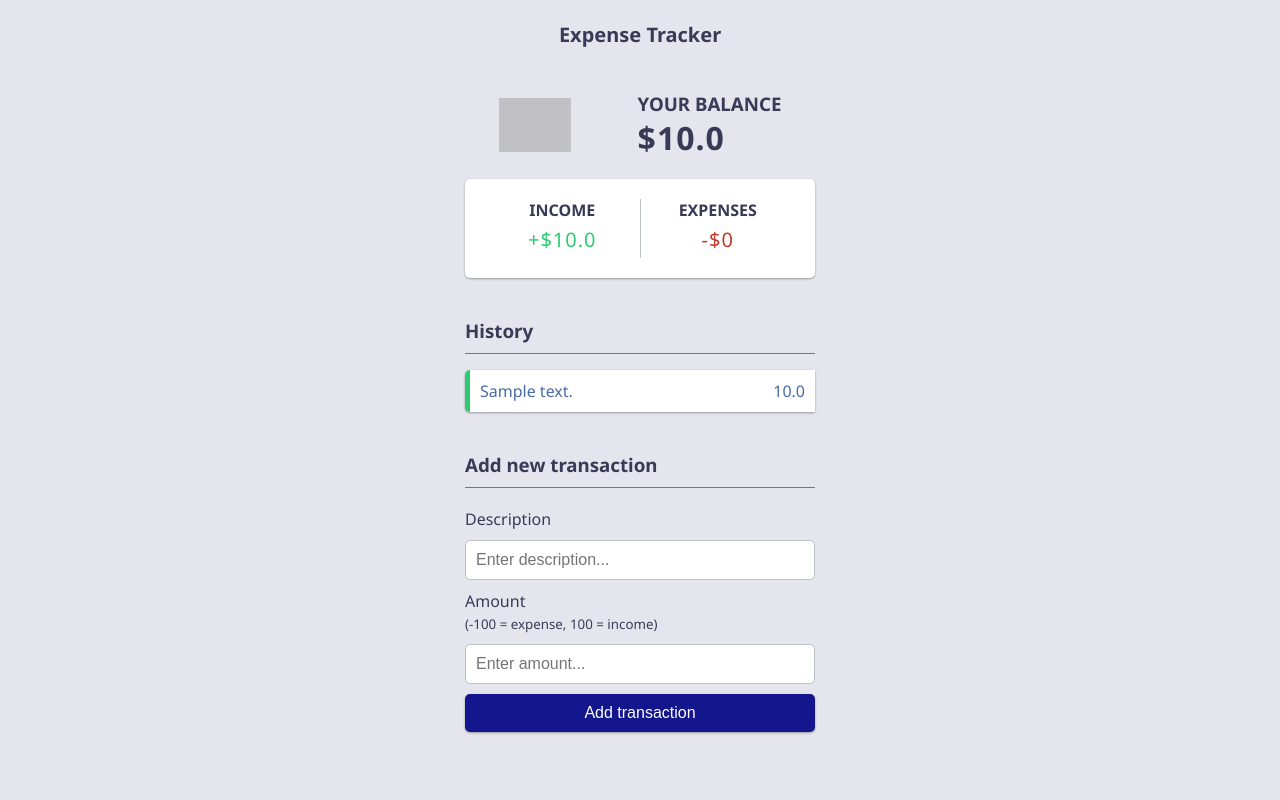
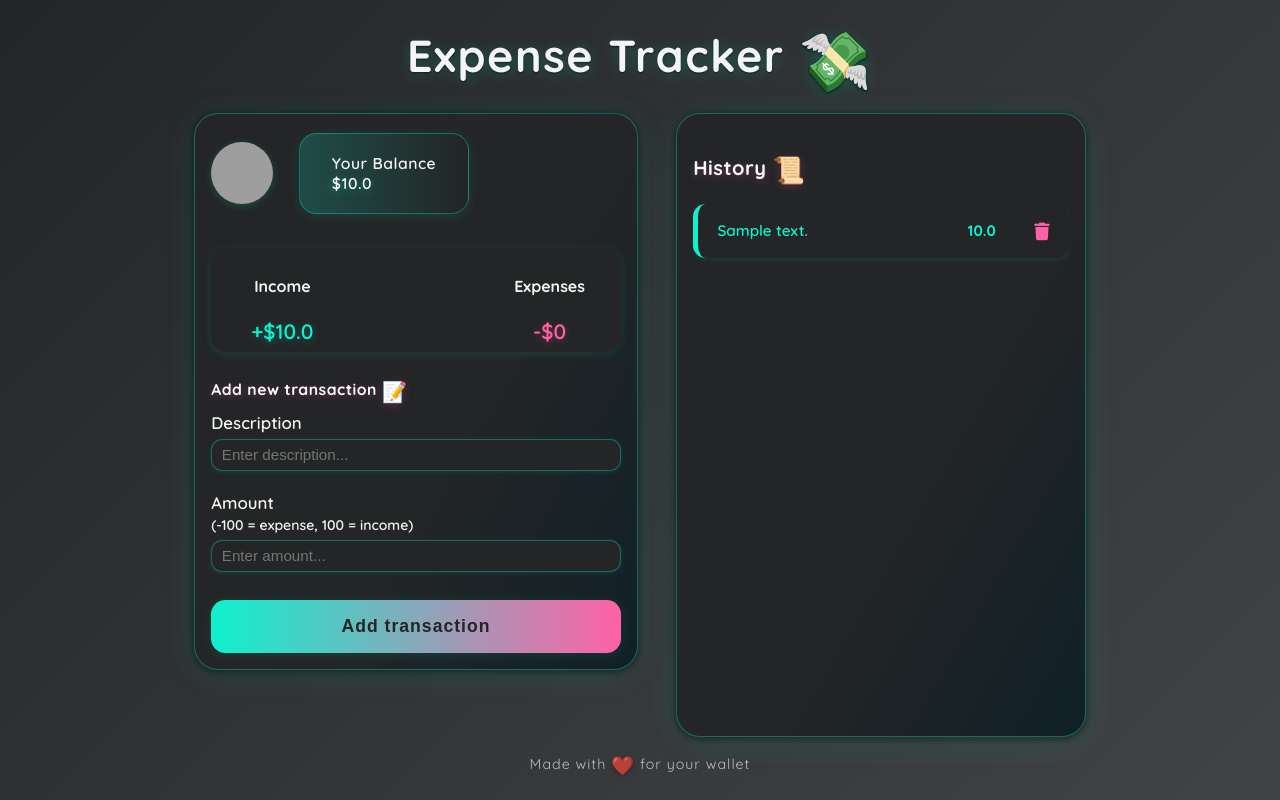
Before and after one commit to dasaikiran/django_expense_tracker, a Django app: page / in a window 1280 px wide. Run offline with Django 5.2, Linux system fonts and the light colour scheme; tables that the repository leaves empty hold one stand-in row (Sample ...); grey boxes are pictures that could not be loaded.

Commit message:
added bg css

```diff
--- a/public/static/css/main.css
+++ b/public/static/css/main.css
@@ -1,233 +1,490 @@
-@import url("https://fonts.googleapis.com/css2?family=Noto+Sans:wght@400;700&display=swap");
+@import url('https://fonts.googleapis.com/css2?family=Quicksand:wght@400;600;700&display=swap');
 
-:root {
-  --main-color: #13168d;
-  --secondary-color: #393a57;
-  --ternary-color: #486ba6;
-  --box-shadow: 0 1px 3px rgba(0, 0, 0, 0.12), 0 1px 2px rgba(0, 0, 0, 0.24);
-  --background-color: #e5e6ed;
-  --background-secondary-color: #fff;
-  --border-color: #80717f;
-  --border-secondary-color: #bcc0cb;
-  --plus-color: #2ecc71;
-  --minus-color: #c0392b;
+/* --- Playful, Colorful Dark Mode Expense Tracker CSS --- */
+
+body {
+  min-height: 100vh;
+  min-width: 100vw;
+  margin: 0;
+  font-family: 'Quicksand', Arial, sans-serif;
+  background: linear-gradient(135deg, #232526 0%, #414345 100%);
+  display: flex;
+  flex-direction: column;
+  align-items: stretch;
+  justify-content: flex-start;
+  overflow-x: hidden;
+  color: #f3f3f3;
 }
 
-* {
-  box-sizing: border-box;
+.main-title {
+  font-size: 2.8rem;
+  font-weight: 700;
+  margin: 3vh 0 2vh 0;
+  color: #f9fafb;
+  letter-spacing: 1.5px;
+  text-align: center;
+  text-shadow: 0 2px 16px #0ff1ce44, 0 1px 2px #000a;
+  opacity: 0.98;
+  transition: color 0.3s;
 }
 
-body {
-  background-color: var(--background-color);
-  color: var(--secondary-color);
-  font-family: "Noto Sans", sans-serif;
+.emoji {
+  font-size: 1.3em;
+  vertical-align: middle;
+  filter: drop-shadow(0 1px 2px #0008);
+}
+
+.main-flex {
+  display: flex;
+  flex-direction: row;
+  gap: 3vw;
+  justify-content: center;
+  align-items: flex-start;
+  width: 100vw;
+  height: 78vh;
+  max-width: 100vw;
+  box-sizing: border-box;
+  padding: 0 2vw;
+}
+
+.container.glass,
+.history-container.glass {
+  background: linear-gradient(120deg, #232526 60%, #0f2027 100%);
+  box-shadow: 0 4px 32px 0 #0ff1ce22, 0 1.5px 8px #000a;
+  border-radius: 1.5rem;
+  border: 1.5px solid #0ff1ce55;
+  min-width: 260px;
+  width: 32vw;
   display: flex;
   flex-direction: column;
-  align-items: center;
-  justify-content: center;
-  min-height: 100vh;
-  margin: 0;
+  justify-content: flex-start;
+  transition: box-shadow 0.3s;
+  padding: 1.2rem 1rem 1rem 1rem;
+  overflow: visible;
+}
+
+.container.glass:hover {
+  box-shadow: 0 8px 40px 0 #0ff1ce55, 0 2px 12px #000c;
+}
+
+.history-container.glass:hover {
+  box-shadow: 0 8px 40px 0 #ff61a655, 0 2px 12px #000c;
 }
 
 .header {
   display: flex;
   align-items: center;
-  justify-content: space-around;
+  gap: 1.1rem;
+  margin-bottom: 1.1rem;
 }
 
-.header img {
-  width: 4.5rem;
-  width: 4.5rem;
-  opacity: 0.5;
+.logo-img {
+  width: 62px;
+  height: 62px;
+  border-radius: 50%;
+  box-shadow: 0 2px 8px #0ff1ce33;
+  background: #232526;
 }
 
 .balance-container {
   display: flex;
   flex-direction: column;
+  align-items: flex-start;
+  background: linear-gradient(90deg, #0ff1ce33 0%, #232526 100%);
+  border-radius: 1.1rem;
+  padding: 1.2rem 2rem;
+  box-shadow: 0 2px 12px #0ff1ce22;
+  margin-left: 0.5rem;
+  position: relative;
+  overflow: hidden;
+  border: 1.5px solid #0ff1ce55;
+  transition: box-shadow 0.3s;
+  animation: balanceFade 1.2s;
 }
 
-.container {
-  margin: 30px auto;
-  width: 350px;
-}
-
-h1 {
-  font-size: 1.25rem;
-}
-
-h2 {
-  font-size: 1.17rem;
+.balance-container h2 {
+  margin: 0;
+  font-size: 0.98rem;
+  color: #f3f3f3;
+  font-weight: 600;
+  letter-spacing: 0.5px;
 }
 
 .balance {
+  font-size: 1.1rem;
+  font-weight: 700;
+  color: #0ff1ce;
   letter-spacing: 1px;
-  margin: 0;
-  font-size: 2rem;
-}
-
-h3 {
-  border-bottom: 1px solid var(--border-color);
-  padding-bottom: 10px;
-  margin: 40px 0 10px;
-}
-
-h2,
-h4 {
-  margin: 0;
-  text-transform: uppercase;
+  text-shadow: 0 2px 8px #0ff1ce55;
+  transition: color 0.4s;
+  margin-top: 0.2rem;
 }
 
 .inc-exp-container {
-  background-color: var(--background-secondary-color);
-  box-shadow: var(--box-shadow);
-  padding: 20px;
   display: flex;
   justify-content: space-between;
-  margin: 20px 0;
-  border-radius: 5px;
+  margin: 1rem 0 0.7rem 0;
+  padding: 0.5rem 0.7rem;
+  background: #232526;
+  border-radius: 1rem;
+  box-shadow: 0 2px 8px #0ff1ce22;
+  gap: 2vw;
 }
 
 .inc-exp-container>div {
-  flex: 1;
   text-align: center;
-}
-
-.inc-exp-container>div:first-of-type {
-  border-right: 1px solid var(--border-secondary-color);
+  min-width: 120px;
 }
 
 .money {
-  font-size: 20px;
-  letter-spacing: 1px;
-  margin: 5px 0;
+  font-size: 1.3rem;
+  font-weight: 600;
+  margin: 0.5rem 0 0 0;
+  transition: color 0.4s;
 }
 
 .money.plus {
-  color: var(--plus-color);
+  color: #0ff1ce;
+  text-shadow: 0 2px 8px #0ff1ce55;
 }
 
 .money.minus {
-  color: var(--minus-color);
+  color: #ff61a6;
+  text-shadow: 0 2px 8px #ff61a655;
 }
 
-label {
-  display: inline-block;
-  margin: 10px 0;
+.add-title,
+.history-title {
+  color: #f9fafb;
+  font-size: 0.98rem;
+  font-weight: 700;
+  margin-bottom: 0.5rem;
+  letter-spacing: 0.5px;
+  text-shadow: 0 2px 8px #ff61a655;
 }
 
-input[type="text"],
-input[type="number"] {
-  border: 1px solid var(--border-secondary-color);
-  border-radius: 5px;
-  display: block;
-  font-size: 16px;
-  padding: 10px;
-  width: 100%;
+.form-control {
+  margin-bottom: 1.3rem;
+  display: flex;
+  flex-direction: column;
+}
+
+.form-control label {
+  font-size: 1.05rem;
+  color: #f3f3f3;
+  margin-bottom: 0.4rem;
+  font-weight: 600;
+}
+
+.form-control input {
+  padding: 0.4rem 0.6rem;
+  border-radius: 0.7rem;
+  border: 1.5px solid #0ff1ce55;
+  background: #232526;
+  color: #f3f3f3;
+  font-size: 0.95rem;
+  box-shadow: 0 1px 4px #0ff1ce22;
+  outline: none;
+  transition: box-shadow 0.3s, background 0.3s, border 0.2s;
+}
+
+.form-control input:focus {
+  background: #232526;
+  border: 1.5px solid #ff61a6;
+  box-shadow: 0 2px 12px #ff61a655;
 }
 
 .btn {
+  width: 100%;
+  padding: 1rem 0;
+  background: linear-gradient(90deg, #0ff1ce 0%, #ff61a6 100%);
+  color: #232526;
+  font-size: 1.1rem;
+  font-weight: 700;
+  border: none;
+  border-radius: 0.9rem;
+  box-shadow: 0 2px 12px #0ff1ce22;
   cursor: pointer;
-  background-color: var(--main-color);
-  box-shadow: var(--box-shadow);
-  color: var(--background-secondary-color);
-  border: 0;
-  display: block;
-  font-size: 16px;
-  margin: 10px 0 30px;
-  padding: 10px;
-  width: 100%;
-  border-radius: 5px;
+  transition: background 0.3s, transform 0.2s, color 0.2s;
+  margin-top: 0.5rem;
+  letter-spacing: 1px;
+}
+
+.btn:hover {
+  background: linear-gradient(90deg, #ff61a6 0%, #0ff1ce 100%);
+  color: #fff;
+  transform: translateY(-2px) scale(1.04);
+}
+
+.notification-container {
+  display: none;
+  position: fixed;
+  top: 2rem;
+  right: 2rem;
+  background: #ff61a6;
+  color: #fff;
+  padding: 1.1rem 2rem;
+  border-radius: 1rem;
+  box-shadow: 0 2px 16px #ff61a655;
+  z-index: 1000;
+  font-size: 1.05rem;
+  align-items: center;
+  gap: 1rem;
+  animation: fadeInRight 0.7s;
+}
+
+.notification-container.show {
+  display: flex;
+}
+
+#remove {
+  background: none;
+  border: none;
+  color: #fff;
+  font-size: 1.2rem;
+  margin-left: 1rem;
+  cursor: pointer;
+  transition: color 0.2s;
+}
+
+#remove:hover {
+  color: #0ff1ce;
+}
+
+.history-container {
+  margin-top: 0;
+  min-width: 320px;
+  width: 28vw;
+  height: 100%;
+  box-sizing: border-box;
+  display: flex;
+  flex-direction: column;
+}
+
+.history-title {
+  color: #f9fafb;
+  font-size: 1.25rem;
+  font-weight: 700;
+  margin-bottom: 1.1rem;
+  letter-spacing: 0.5px;
+  text-shadow: 0 2px 8px #ff61a655;
 }
 
 .list {
-  list-style-type: none;
+  list-style: none;
   padding: 0;
-  margin-bottom: 40px;
+  margin: 0;
+  flex: 1 1 auto;
+  min-height: 0;
+  max-height: 60vh;
+  overflow-y: auto;
+  scrollbar-width: thin;
+  scrollbar-color: #0ff1ce #232526;
+  background: transparent;
+}
+
+.list::-webkit-scrollbar {
+  width: 8px;
+}
+
+.list::-webkit-scrollbar-thumb {
+  background: #0ff1ce;
+  border-radius: 8px;
 }
 
 .list li {
-  background-color: var(--background-secondary-color);
-  box-shadow: var(--box-shadow);
-  color: var(--ternary-color);
+  background: #232526;
+  border-radius: 0.8rem;
+  margin-bottom: 0.8rem;
+  padding: 1rem 1.2rem;
   display: flex;
-  justify-content: space-between;
+  align-items: center;
+  justify-content: flex-start;
+  gap: 1.2rem;
+  font-size: 0.95rem;
+  font-weight: 600;
+  box-shadow: 0 1px 6px #0ff1ce22;
   position: relative;
-  padding: 10px;
-  margin: 10px 0;
-  border-top-left-radius: 5px;
-  border-bottom-left-radius: 5px;
+  opacity: 0;
+  transform: translateX(40px);
+  animation: listFadeIn 0.7s forwards;
 }
 
 .list li.plus {
-  border-left: 5px solid var(--plus-color);
+  border-left: 5px solid #0ff1ce;
+  color: #0ff1ce;
+  animation-delay: 0.1s;
 }
 
 .list li.minus {
-  border-left: 5px solid var(--minus-color);
+  border-left: 5px solid #ff61a6;
+  color: #ff61a6;
+  animation-delay: 0.2s;
+}
+
+.list li .desc {
+  flex: 1 1 60%;
+  overflow: hidden;
+  text-overflow: ellipsis;
+  white-space: nowrap;
+}
+
+.list li .amount {
+  flex: 0 0 80px;
+  text-align: right;
+  font-weight: 700;
 }
 
 .delete-btn {
+  background: none;
+  border: none;
+  color: #ff61a6;
+  font-size: 1.1rem;
+  margin-left: 1.2rem;
   cursor: pointer;
-  background-color: var(--minus-color);
-  color: var(--background-secondary-color);
-  box-shadow: var(--box-shadow);
-  border: 0;
-  font-size: 22px;
-  line-height: 22px;
-  padding: 10px;
-  margin: 10px 0;
-  position: absolute;
-  top: 50%;
-  right: 0;
-  transform: translate(100%, -73%);
-  opacity: 0;
-  transition: opacity 0.3s ease;
+  transition: color 0.2s, transform 0.2s;
 }
 
-.btn:focus,
-.delete-btn:focus {
-  outline: 0;
+.delete-btn:hover {
+  color: #0ff1ce;
+  transform: scale(1.18);
 }
 
-.list li:hover .delete-btn {
-  opacity: 1;
+.footer {
+  width: 100vw;
+  text-align: center;
+  color: #f3f3f3;
+  font-size: 0.89rem;
+  padding: 0.5rem 0 0.3rem 0;
+  letter-spacing: 1px;
+  background: transparent;
+  opacity: 0.7;
+  margin-top: 0.5rem;
 }
 
-.notification-container {
-  background-color: var(--minus-color);
-  color: var(--background-secondary-color);
-  border-radius: 5px;
-  position: fixed;
-  top: 30px;
-  right: 30px;
-  padding: 15px 20px;
-  opacity: 0;
-  transition: opacity 0.3s ease;
-  z-index: 9999;
+@media (max-width: 900px) {
+
+  .container.glass,
+  .history-container.glass {
+    min-width: 90vw;
+    max-width: 98vw;
+    width: 98vw;
+    height: auto;
+    padding: 1rem 0.5rem 0.7rem 0.5rem;
+  }
+
+  .main-flex {
+    gap: 1rem;
+    height: auto;
+  }
+
+  .balance-container h2,
+  .balance {
+    font-size: 2rem;
+  }
+
+  .list li {
+    font-size: 1rem;
+  }
+
+  .main-title {
+    font-size: 2.5rem;
+  }
+
+  .emoji {
+    font-size: 1.2em;
+  }
+
+  .header {
+    gap: 1rem;
+  }
+
+  .inc-exp-container {
+    flex-direction: column;
+    align-items: stretch;
+  }
+
+  .form-control label,
+  .form-control input,
+  .btn,
+  .money,
+  .list li,
+  .footer {
+    font-size: 0.89rem;
+  }
+
+  .balance-container {
+    padding: 1rem 1.5rem;
+  }
+
+  .btn {
+    padding: 0.8rem 0;
+    font-size: 1rem;
+  }
+
+  .notification-container {
+    top: 1.5rem;
+    right: 1.5rem;
+    padding: 0.9rem 1.5rem;
+    font-size: 0.9rem;
+  }
+
+  #remove {
+    font-size: 1rem;
+  }
+
+  .delete-btn {
+    font-size: 1rem;
+  }
 }
 
-.notification-container.show {
-  opacity: 1;
+/* Animations */
+@keyframes fadeInDown {
+  0% {
+    opacity: 0;
+    transform: translateY(-40px);
+  }
+
+  100% {
+    opacity: 1;
+    transform: translateY(0);
+  }
 }
 
-.notification-container p {
-  margin: 0;
+@keyframes fadeInRight {
+  0% {
+    opacity: 0;
+    transform: translateX(40px);
+  }
+
+  100% {
+    opacity: 1;
+    transform: translateX(0);
+  }
 }
 
-.notification-container #remove {
-  border: none;
-  background-color: white;
-  border-radius: 50%;
-  position: absolute;
-  top: -10px;
-  right: -10px;
-  color: black;
-  font-size: 15px;
-  width: 28px;
-  height: 28px;
-  display: flex;
-  justify-content: center;
-  align-items: center;
-  padding: 0;
-  cursor: pointer;
+@keyframes balanceFade {
+  0% {
+    opacity: 0;
+    transform: scale(0.92) translateY(40px);
+  }
+
+  100% {
+    opacity: 1;
+    transform: scale(1) translateY(0);
+  }
 }
+
+@keyframes listFadeIn {
+  0% {
+    opacity: 0;
+    transform: translateX(40px);
+  }
+
+  100% {
+    opacity: 1;
+    transform: translateX(0);
+  }
+}
+
+/* --- End of Playful, Colorful Dark Mode CSS --- */
--- a/tracker/templates/index.html
+++ b/tracker/templates/index.html
@@ -1,22 +1,24 @@
 <!DOCTYPE html>
 <html lang="en">
+
 <head>
   <meta charset="UTF-8">
   <meta name="viewport" content="width=device-width, initial-scale=1.0">
   <title>Expense Tracker</title>
 
-    <link rel="stylesheet" href="https://cdnjs.cloudflare.com/ajax/libs/font-awesome/6.7.2/css/all.min.css" integrity="sha512-Evv84Mr4kqVGRNSgIGL/F/aIDqQb7xQ2vcrdIwxfjThSH8CSR7PBEakCr51Ck+w+/U6swU2Im1vVX0SVk9ABhg==" crossorigin="anonymous" referrerpolicy="no-referrer" />
+  <link rel="stylesheet" href="https://cdnjs.cloudflare.com/ajax/libs/font-awesome/6.7.2/css/all.min.css"
+    integrity="sha512-Evv84Mr4kqVGRNSgIGL/F/aIDqQb7xQ2vcrdIwxfjThSH8CSR7PBEakCr51Ck+w+/U6swU2Im1vVX0SVk9ABhg=="
+    crossorigin="anonymous" referrerpolicy="no-referrer" />
   <link rel="stylesheet" href="/media/css/main.css">
 </head>
+
 <body>
-    <h1>Expense Tracker</h1>
-    <div class="container">
+  <h1 class="main-title">Expense Tracker <span class="emoji">💸</span></h1>
+  <div class="main-flex">
+    <div class="container glass">
       <div class="header">
-        <img
-          src="https://i.ibb.co/jfScDTC/budget.png"
-          alt="Expense Tracker"
-        />
-        <div class="balance-container">
+        <img src="https://i.ibb.co/jfScDTC/budget.png" alt="Expense Tracker" class="logo-img" />
+        <div class="balance-container animated-balance">
           <h2>Your Balance</h2>
           <h2 id="balance" class="balance">${{ current_balance.current_balance}}</h2>
         </div>
@@ -31,45 +33,50 @@
           <p id="money-minus" class="money minus">-${{expense}}</p>
         </div>
       </div>
-      <h3>History</h3>
-      <ul id="list" class="list">
-        {% for transaction in transactions %}
-        <li class="{% if transaction.expense_type == 'DEBIT'%} minus {% else %} plus {% endif%}">
-          {{transaction.description}} <span>{{transaction.amount}}</span><a href="{% url 'delete' transaction.id %}" class="delete-btn" ><i class="fa-solid fa-trash"></i></a>
-        </li>
-        {% endfor %}
-      </ul>
-      <h3>Add new transaction</h3>
-
+      <h3 class="add-title">Add new transaction <span class="emoji">📝</span></h3>
       <form method="POST" id="form">
         {% csrf_token %}
         <div class="form-control">
           <label for="text">Description</label>
-          <input type="text" name="description" id="text" placeholder="Enter description..." />
+          <input type="text" name="description" id="text" placeholder="Enter description..." autocomplete="off" />
         </div>
         <div class="form-control">
-          <label for="amount"
-            >Amount <br />
-            <small>(-100 = expense, 100 = income)</small></label
-          >
-          <input type="number" name="amount" id="amount" placeholder="Enter amount..." />
+          <label for="amount">Amount <br />
+            <small>(-100 = expense, 100 = income)</small></label>
+          <input type="number" name="amount" id="amount" placeholder="Enter amount..." autocomplete="off" />
         </div>
         <button class="btn">Add transaction</button>
       </form>
-    </div>
       <!-- Notification -->
       <div class="notification-container" id="notification">
         <p>Please add a description and amount</p>
         <button id="remove"><i class="fa-solid fa-xmark"></i></button>
       </div>
+    </div>
+    <div class="history-container glass">
+      <h3 class="history-title">History <span class="emoji">📜</span></h3>
+      <ul id="list" class="list">
+        {% for transaction in transactions %}
+        <li class="{% if transaction.expense_type == 'DEBIT'%} minus {% else %} plus {% endif%}">
+          <span class="desc">{{transaction.description}}</span>
+          <span class="amount">{{transaction.amount}}</span>
+          <a href="{% url 'delete' transaction.id %}" class="delete-btn" title="Delete"><i
+              class="fa-solid fa-trash"></i></a>
+        </li>
+        {% endfor %}
+      </ul>
+    </div>
+  </div>
+  <footer class="footer">Made with <span class="emoji">❤️</span> for your wallet</footer>
   <script>
-document.getElementById('form').addEventListener('submit', function(e) {
+    document.getElementById('form').addEventListener('submit', function (e) {
       const description = document.getElementById('text').value.trim();
       const amount = document.getElementById('amount').value.trim();
       if (!description || !amount) {
         e.preventDefault();
         document.getElementById('notification').classList.add('show');
-    } else if(amount == 0) {
+        document.querySelector('#notification p').textContent = "Please add a description and amount";
+      } else if (amount == 0) {
         e.preventDefault();
         document.getElementById('notification').classList.add('show');
         document.querySelector('#notification p').textContent = "The amount cannot be 0";
@@ -77,9 +84,10 @@ document.getElementById('form').addEventListener('submit', function(e) {
         document.getElementById('notification').classList.remove('show');
       }
     });
-document.getElementById('remove').addEventListener('click',(e)=>{
+    document.getElementById('remove').addEventListener('click', (e) => {
       document.getElementById('notification').classList.remove('show');
     })
   </script>
 </body>
+
 </html>
```
Lines whose indentation alone changed are shown as unchanged.
